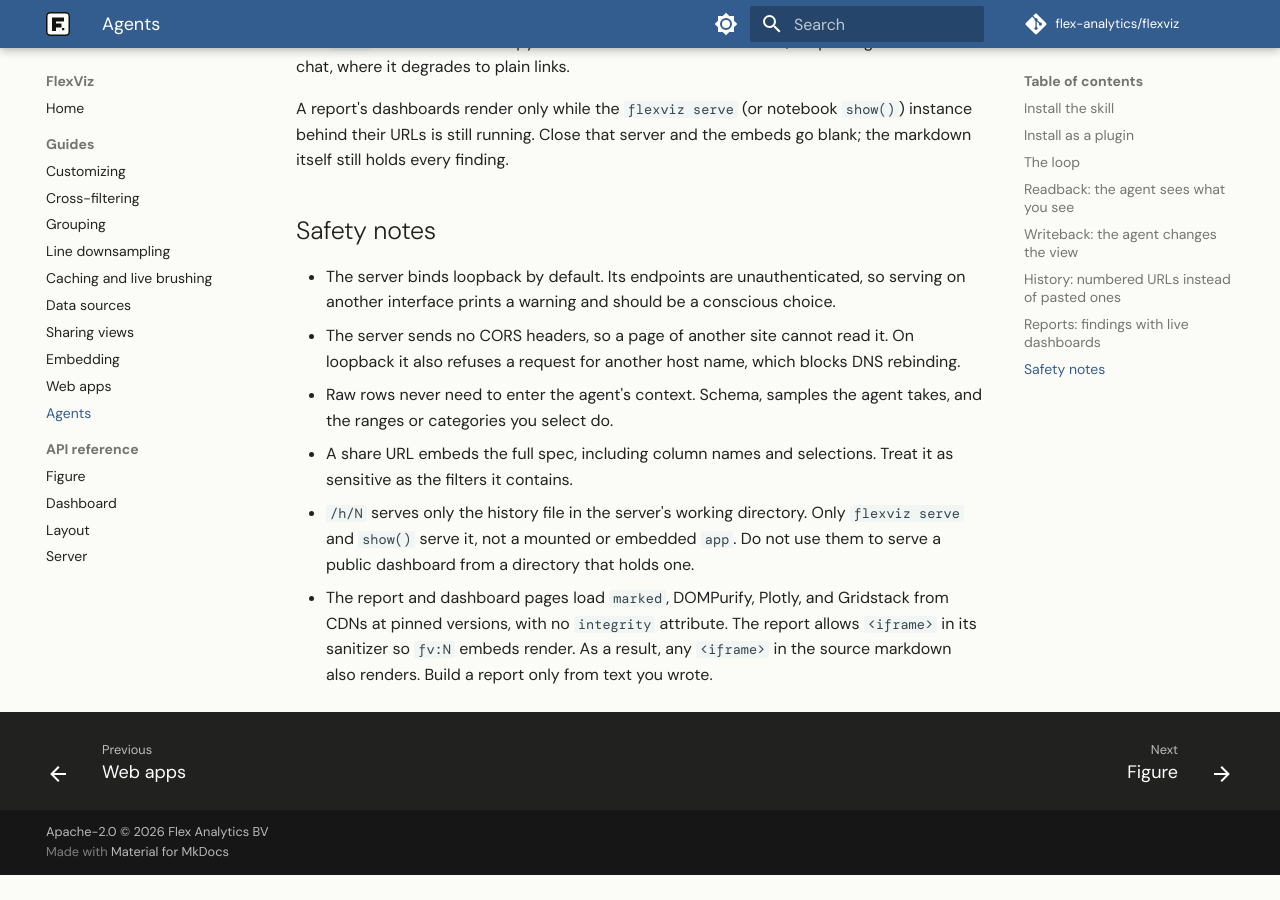
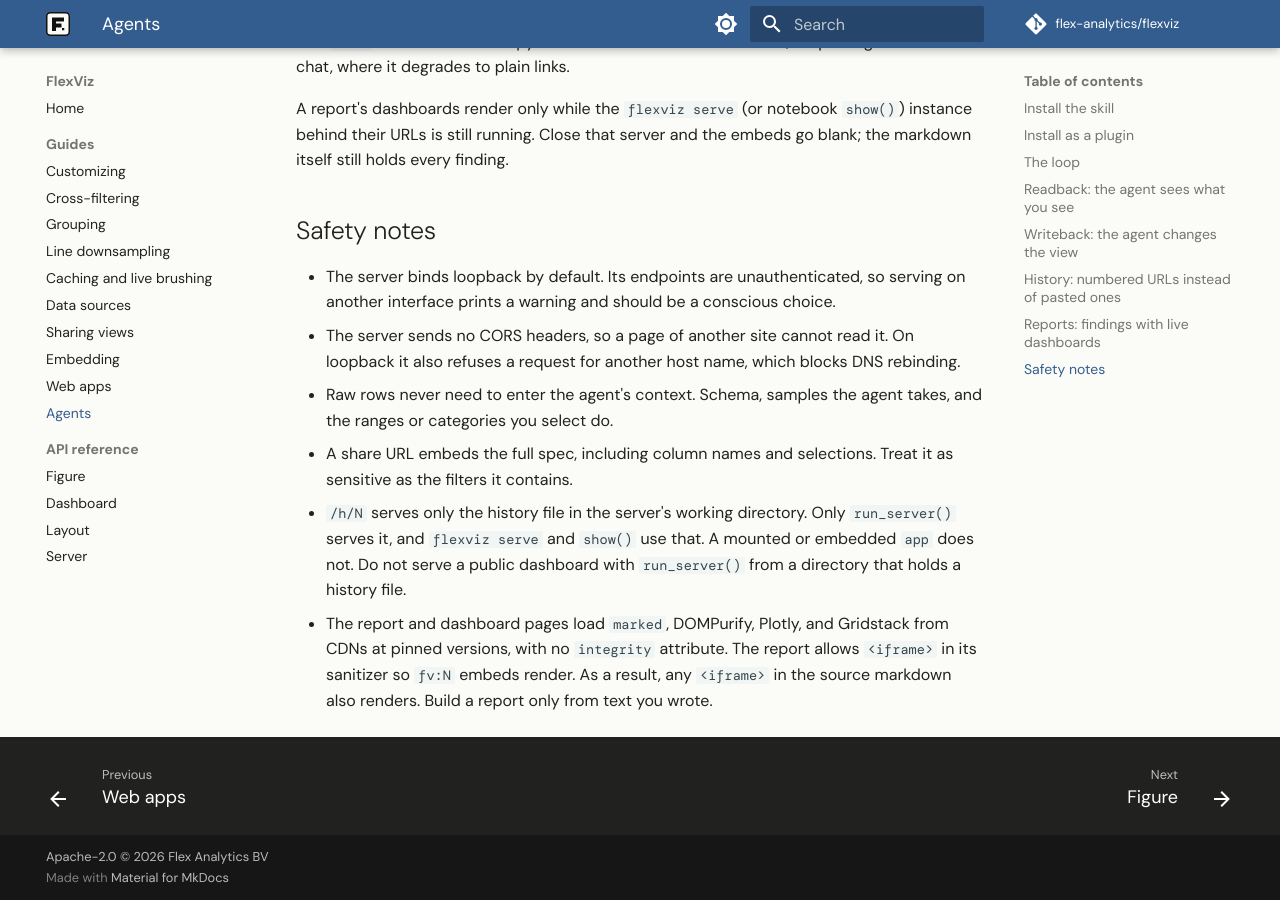
Before and after one commit to flex-analytics/flexviz, an MkDocs documentation site: the page built from docs/guides/ai-agents.md, in a window 1280 px wide and 900 px high, scrolled down 4319 px. Built offline with MkDocs 1.6.1 and Material for MkDocs 9.7.7, drawn with Linux system fonts in a browser that asks for light colours; some web fonts are replaced; comment, search, counter and statistics services are not loaded; before the commit the page ends 5194 px from its top, so only the background shows below that.

Commit message:
fix: grade every loopback address as loopback and say run_server serves /h/N

```diff
--- a/docs/guides/ai-agents.md
+++ b/docs/guides/ai-agents.md
@@ -229,8 +229,9 @@ the embeds go blank; the markdown itself still holds every finding.
 - A share URL embeds the full spec, including column names and selections.
   Treat it as sensitive as the filters it contains.
 - `/h/N` serves only the history file in the server's working directory. Only
-  `flexviz serve` and `show()` serve it, not a mounted or embedded `app`. Do
-  not use them to serve a public dashboard from a directory that holds one.
+  `run_server()` serves it, and `flexviz serve` and `show()` use that. A
+  mounted or embedded `app` does not. Do not serve a public dashboard with
+  `run_server()` from a directory that holds a history file.
 - The report and dashboard pages load `marked`, DOMPurify, Plotly, and
   Gridstack from CDNs at pinned versions, with no `integrity` attribute. The
   report allows `<iframe>` in its sanitizer so `fv:N` embeds render. As a
```
Also changed, not shown: Architecture.md (+2 -2 lines), docs/guides/web-apps.md (+1 -1 lines), 2 other files.
